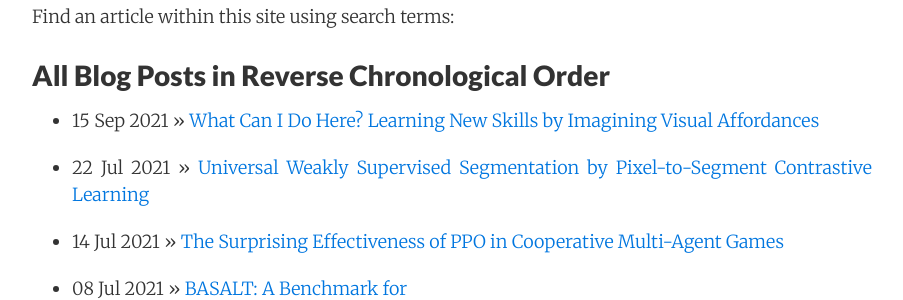
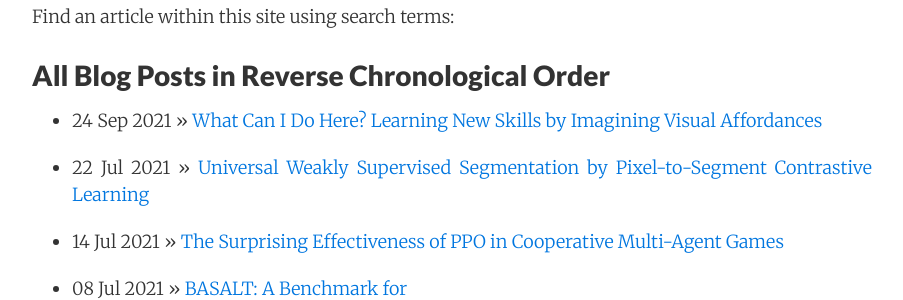
Before and after one commit to bairblog/bairblog.github.io, a Jekyll site: the page built from archive.md, in a window 1280 px wide and 900 px high. Shown: the part 410-710 px from the top of the window, without its empty margins (188-1091 px from the left). Built offline with Jekyll 4.4.1, drawn with Linux system fonts in a browser that asks for light colours; nearby versions of some CDN libraries; formulas are drawn with MathJax 3; comment, search, counter and statistics services are not loaded.

Commit message:
Temporarily updating the date to Sep 24th

```diff
--- a/_posts/2021-09-15-visual-affordances-robotics.md
+++ b/_posts/2021-09-15-visual-affordances-robotics.md
@@ -1,7 +1,7 @@
 ---
 layout:             post
 title:              "What Can I Do Here? Learning New Skills by Imagining Visual Affordances"
-date:               2021-09-15  9:00:00
+date:               2021-09-24  10:00:00
 author:             <a href="">Alexander Khazatsky</a>, <a href="http://ashvin.me/">Ashvin Nair</a>, and <a href="http://people.eecs.berkeley.edu/~svlevine/">Sergey Levine</a>
 img:                assets/visual-affordances-robotics/val_preview.png
 excerpt_separator:  <!--more-->
```
